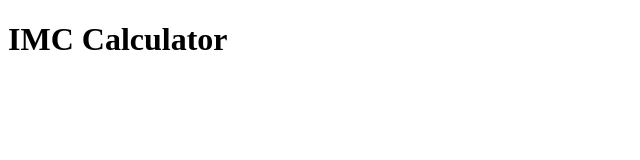
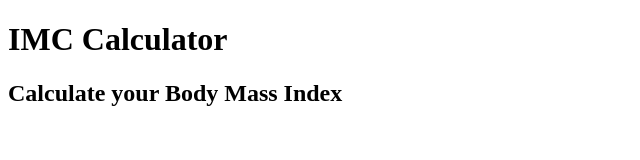
Before and after one commit to Ericolink/calculadora-imc, a plain HTML site: page index.html in a window 1280 px wide. Shown: the whole page, without its empty margins (0-640 px from the left). Drawn offline with Linux system fonts and the light colour scheme.

Commit message:
Se modifico html y ci.yml

```diff
--- a/index.html
+++ b/index.html
@@ -7,5 +7,6 @@
 </head>
 <body>
     <h1>IMC Calculator</h1>
+    <h2>Calculate your Body Mass Index</h2>
 </body>
 </html>
```
Also changed, not shown: 1 other file.
